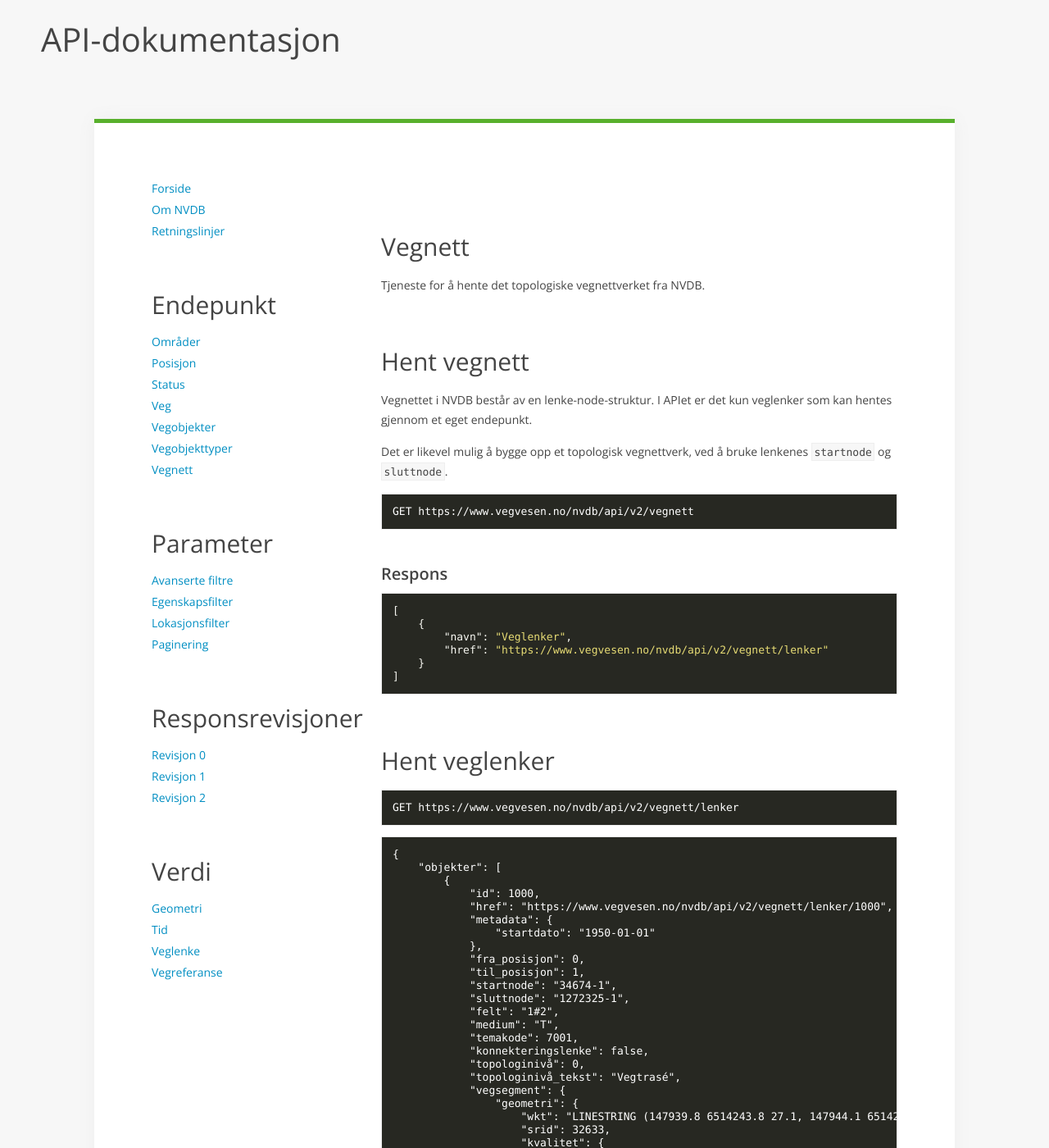
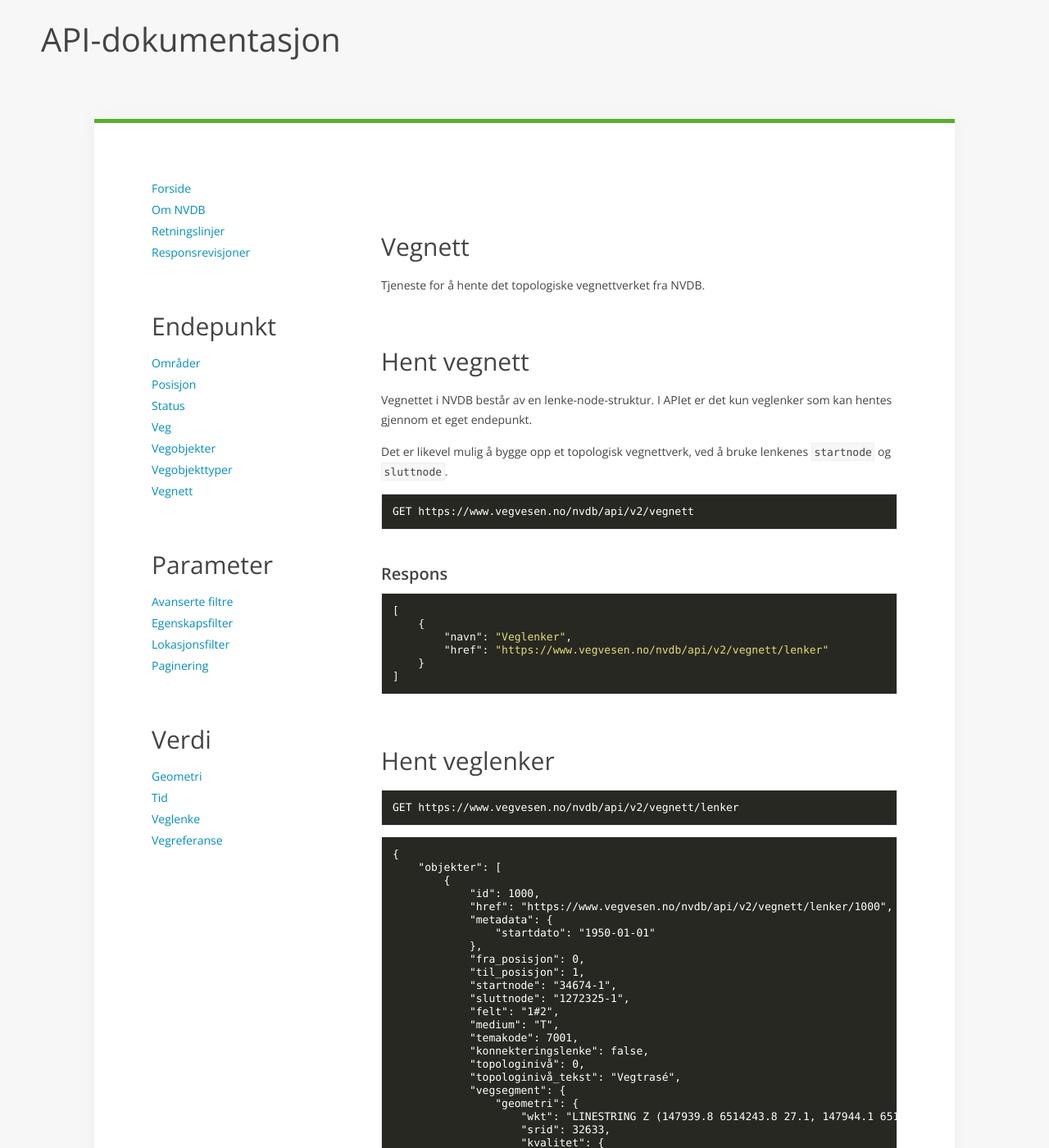
Before and after one commit to nvdb-vegdata/apidokumentasjon, a Jekyll site: the page built from endepunkt/vegnett.md, in a window 1280 px wide and 1400 px high. Shown: the whole window at 82% size. Built offline with Jekyll 4.4.1, drawn with Linux system fonts in a browser that asks for light colours; our own code applies the rules of GitHub Pages for plain Markdown files; some of the changed text lies outside the part shown.

Commit message:
Responsrevisjoner

```diff
--- a/endepunkt/vegnett.md
+++ b/endepunkt/vegnett.md
@@ -53,7 +53,7 @@ GET https://www.vegvesen.no/nvdb/api/v2/vegnett/lenker
             "topologinivå_tekst": "Vegtrasé",
             "vegsegment": {
                 "geometri": {
-                    "wkt": "LINESTRING (147939.8 6514243.8 27.1, 147944.1 6514241.5 27.5, 147948 6514240.6 27.7, 147952.1 6514240.1 27.7, 147956.1 6514239.6 27.6, 147960 6514238.1 27.5, 147963.9 6514236.9 27.2, 147967.6 6514235.4 26.9, 147971.2 6514233.3 26.7)",
+                    "wkt": "LINESTRING Z (147939.8 6514243.8 27.1, 147944.1 6514241.5 27.5, 147948 6514240.6 27.7, 147952.1 6514240.1 27.7, 147956.1 6514239.6 27.6, 147960 6514238.1 27.5, 147963.9 6514236.9 27.2, 147967.6 6514235.4 26.9, 147971.2 6514233.3 26.7)",
                     "srid": 32633,
                     "kvalitet": {
                         "metode": 95,
--- a/responsrevisjoner/rev0.md
+++ /dev/null
@@ -1,3 +0,0 @@
----
-title: Revisjon 0
----
--- a/responsrevisjoner/rev1.md
+++ /dev/null
@@ -1,3 +0,0 @@
----
-title: Revisjon 1
----
--- a/responsrevisjoner/rev2.md
+++ /dev/null
@@ -1,3 +0,0 @@
----
-title: Revisjon 2
----
```
Also changed, not shown: endepunkt/vegobjekter.md (+2 -2 lines), responsrevisjoner.md (added, +17 -0 lines).
